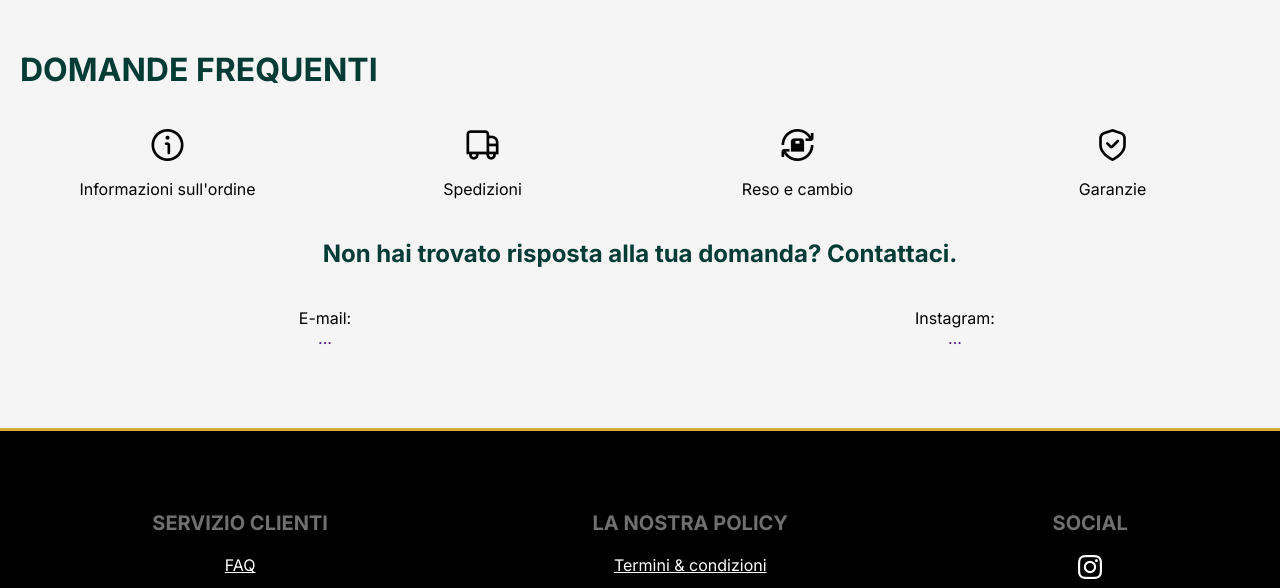
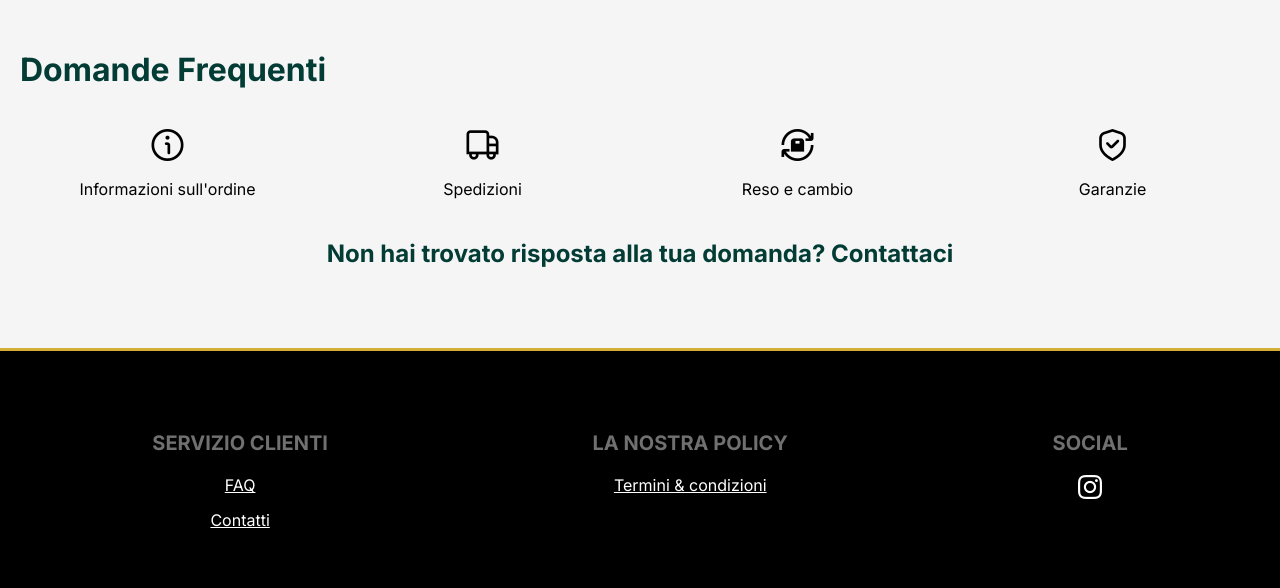
Before and after one commit to feerdy13/GRUPPO_16_PROGETTO_TSW, a PHP site: page /faq.php in a window 1280 px wide. Shown: the part 89-677 px from the top of the page. Run offline with PHP 8.4, Linux system fonts and the light colour scheme; some libraries are stand-ins or nearby versions.

Commit message:
fine schermata faq

```diff
--- a/Aurumè/faq.php
+++ b/Aurumè/faq.php
@@ -11,7 +11,7 @@
     <link rel='stylesheet' href='https://cdn-uicons.flaticon.com/2.6.0/uicons-regular-rounded/css/uicons-regular-rounded.css'>
 
     <main>
-        <h1>DOMANDE FREQUENTI</h1>
+        <h1>Domande Frequenti</h1>
 
         <div class="grid-container">
             <div class="grid-item">
@@ -35,11 +35,7 @@
                 <div>Garanzie</div>
             </div>
         </div>
-        <h2 class="contattaci">Non hai trovato risposta alla tua domanda? Contattaci.</h2>
-        <div class="contatti">
-            <div class="email">E-mail: <a href="">...</a></div>
-            <div class="instagram">Instagram: <a href="">...</a></div>
-        </div>
+        <h2 class="contact">Non hai trovato risposta alla tua domanda? <a href="contatti.php">Contattaci</a></h2>
     </main>
 
 
--- a/Aurumè/resources/css/faq.css
+++ b/Aurumè/resources/css/faq.css
@@ -17,21 +17,18 @@
     margin-bottom: 10px;
 }
 
-.contattaci {
+.contact {
     text-align: center;
     margin-top: 40px;
 }
 
-.contatti {
-    display: grid;
-    grid-template-columns: repeat(2, 1fr);
-    gap: 20px;
+.contact a {
     text-align: center;
-    margin-top: 40px;
+    text-decoration: none;
+    color: var(--first-color);
+    transition: color 0.3s ease;
 }
 
-.contatti a {
-    display: flex;
-    flex-direction: column;
-    align-items: center;
+.contact a:hover {
+    color: var(--second-color);
 }
```
